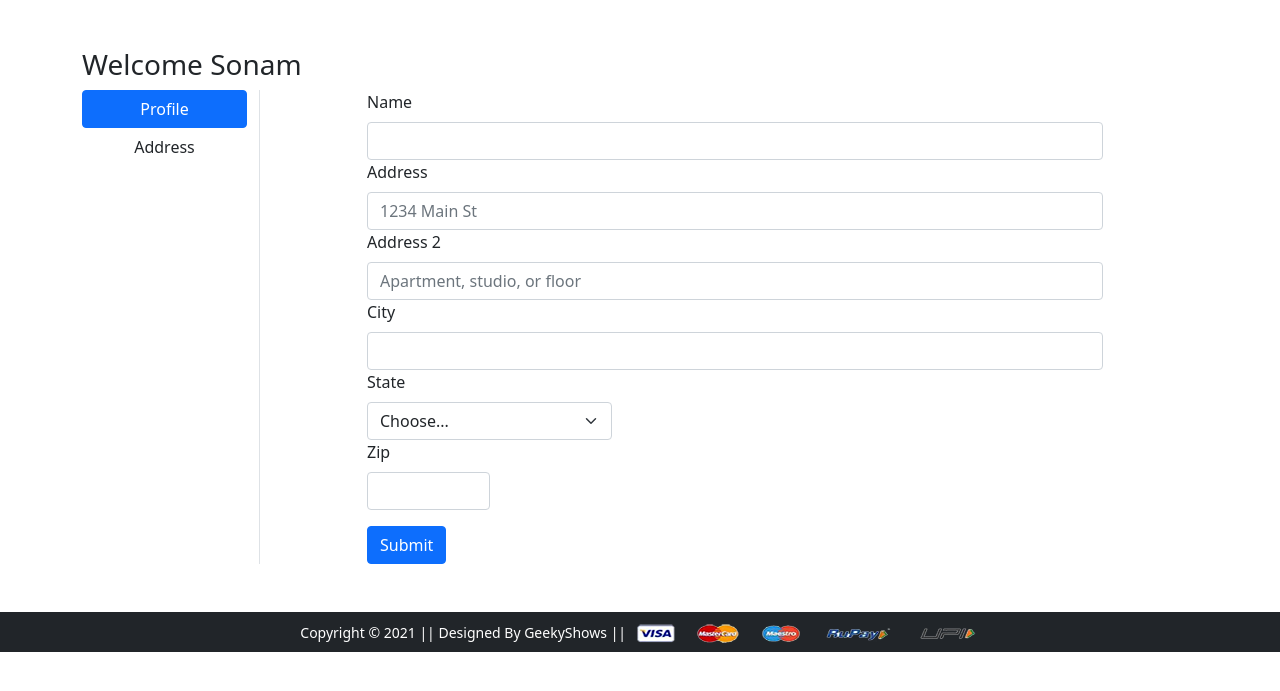
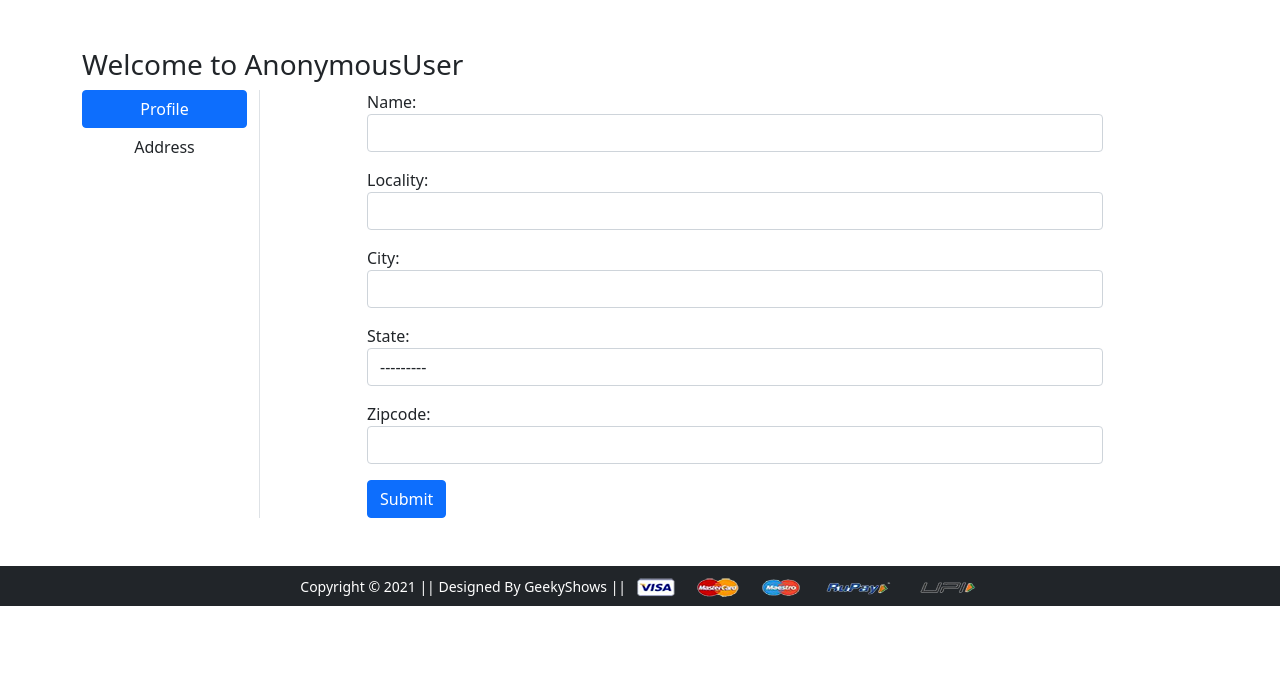
Before and after one commit to raofaisalmaqbool/eCommerce-site-with-Django, a Django app: page /profile/ in a window 1280 px wide. Shown: the part 56-747 px from the top of the page. Run offline with Django 3.2, Linux system fonts and the light colour scheme; some libraries are stand-ins or nearby versions.

Commit message:
profile updata and dynamic user

```diff
--- a/app/forms.py
+++ b/app/forms.py
@@ -1,8 +1,10 @@
+from dataclasses import field
 from django import forms
 from django.contrib.auth.forms import PasswordChangeForm, UserCreationForm, UsernameField, AuthenticationForm, PasswordResetForm, SetPasswordForm
 from django.contrib.auth.models import User
 from django.utils.translation import gettext, gettext_lazy as _
 from django.contrib.auth import password_validation
+from .models import Customer
 
 class CustomerRegistrationFrom(UserCreationForm):
     password1= forms.CharField(label='Password', widget=forms.PasswordInput(attrs={'class':'form_control'}))
@@ -33,3 +35,10 @@ class MyPasswordResetForm(PasswordResetForm):
 class MySetPasswordForm(SetPasswordForm):
     new_password1 = forms.CharField(label=_("New Password"), strip=False, widget=forms.PasswordInput(attrs={'autocomlete':'new-password', 'class':'form-control'}), help_text=password_validation.password_validators_help_text_html())
     new_password2 = forms.CharField(label=_("Confirm Password"), strip=False, widget=forms.PasswordInput(attrs={'autocomlete':'new-password', 'class':'form-control'}))
+
+
+class CustomerProfileForm(forms.ModelForm):
+    class Meta:
+        model = Customer
+        fields = ['name', 'locality', 'city', 'state', 'zipcode']
+        widgets = {'name':forms.TextInput(attrs={'class':'form-control'}), 'locality':forms.TextInput(attrs={'class':'form-control'}), 'city':forms.TextInput(attrs={'class':'form-control'}), 'state':forms.Select(attrs={'class':'form-control'}),'zipcode':forms.NumberInput(attrs={'class':'form-control'})}
--- a/app/templates/app/profile.html
+++ b/app/templates/app/profile.html
@@ -4,43 +4,26 @@
 {% block main-content %}
 <div class="container my-5">
  <div class="row">
-  <h3>Welcome Sonam</h3>
+  <h3>Welcome to {{request.user}}</h3>
   <div class="col-sm-2 border-end">
    <ul class="list-unstyled">
-    <li class="d-grid"><a href="{% url 'profile' %}" class="btn btn-primary">Profile</a></li>
+    <li class="d-grid"><a href="{% url 'profile' %}" class="btn {{active}}">Profile</a></li>
     <li class="d-grid"><a href="{% url 'address' %}" class="btn">Address</a></li>
    </ul>
   </div>
   <div class="col-sm-8 offset-sm-1">
    <form action="" method="post">
+     {% if messages %}
+         {% for message in messages %}
+            <p {% if message.tags %} class="alert alert-{{message.tags}} mb-5" {% endif %}>{{message}}</p>
+         {% endfor %}
+      {% endif %}
     {% csrf_token %}
-    <div class="col-12">
-      <label for="inputName" class="form-label">Name</label>
-      <input type="text" class="form-control" id="inputEmail">
-    </div>
-    <div class="col-12">
-      <label for="inputAddress" class="form-label">Address</label>
-      <input type="text" class="form-control" id="inputAddress" placeholder="1234 Main St">
-    </div>
-    <div class="col-12">
-      <label for="inputAddress2" class="form-label">Address 2</label>
-      <input type="text" class="form-control" id="inputAddress2" placeholder="Apartment, studio, or floor">
-    </div>
-    <div class="col-12">
-      <label for="inputCity" class="form-label">City</label>
-      <input type="text" class="form-control" id="inputCity">
-    </div>
-    <div class="col-md-4">
-      <label for="inputState" class="form-label">State</label>
-      <select id="inputState" class="form-select">
-        <option selected>Choose...</option>
-        <option>...</option>
-      </select>
-    </div>
-    <div class="col-md-2">
-      <label for="inputZip" class="form-label">Zip</label>
-      <input type="text" class="form-control" id="inputZip">
-    </div>
+    {% for fm in form %}
+         <div class="form-group mb-3">
+            {{fm.label_tag}}<br>{{fm}}<small class="text-danger">{{fm.errors|striptags}}</small>
+         </div>
+    {% endfor %}
     <div class="col-12 mt-3">
       <button type="submit" class="btn btn-primary">Submit</button>
     </div>
--- a/app/urls.py
+++ b/app/urls.py
@@ -14,7 +14,7 @@ urlpatterns = [
     path('productdetail/<int:pk>', views.ProductDetailView.as_view(), name='product-detail'),
     path('cart/', views.add_to_cart, name='add-to-cart'),
     path('buy/', views.buy_now, name='buy-now'),
-    path('profile/', views.profile, name='profile'),
+    path('profile/', views.ProfileView.as_view(), name='profile'),
     path('address/', views.address, name='address'),
     path('orders/', views.orders, name='orders'),
     # path('changepassword/', views.change_password, name='changepassword'),
--- a/app/views.py
+++ b/app/views.py
@@ -4,7 +4,7 @@ from django.views import View
 from .models import Cart, Product, OrderPlaced, Customer
 import json
 from django.contrib import messages
-from .forms import CustomerRegistrationFrom, UserCreationForm
+from .forms import CustomerProfileForm, CustomerRegistrationFrom, UserCreationForm
 
 # def home(request):
 #  return render(request, 'app/home.html')
@@ -33,9 +33,27 @@ def add_to_cart(request):
 def buy_now(request):
  return render(request, 'app/buynow.html')
 
-def profile(request):
- return render(request, 'app/profile.html')
+# def profile(request):
+#  return render(request, 'app/profile.html')
 
+class ProfileView(View):
+    def get(self, request):
+        form = CustomerProfileForm()
+        return render(request, 'app/profile.html', {'form':form, 'active':'btn-primary'})
+
+    def post(self, request):
+        form = CustomerProfileForm(request.POST)
+        if form.is_valid():
+            usr = request.user
+            name = form.cleaned_data['name']
+            locality = form.cleaned_data['locality']
+            city = form.cleaned_data['city']
+            state = form.cleaned_data['state']
+            zipcode = form.cleaned_data['zipcode']
+            reg = Customer(user=usr, name=name, locality=locality, city=city, state=state, zipcode=zipcode)
+            reg.save()
+            messages.success(request, 'Congratulation !! Profile Updated')
+        return render(request, 'app/profile.html', {'form':form, 'active':'btn-primary'})
 def address(request):
  return render(request, 'app/address.html')
 
```
Also changed, not shown: db.sqlite3.
